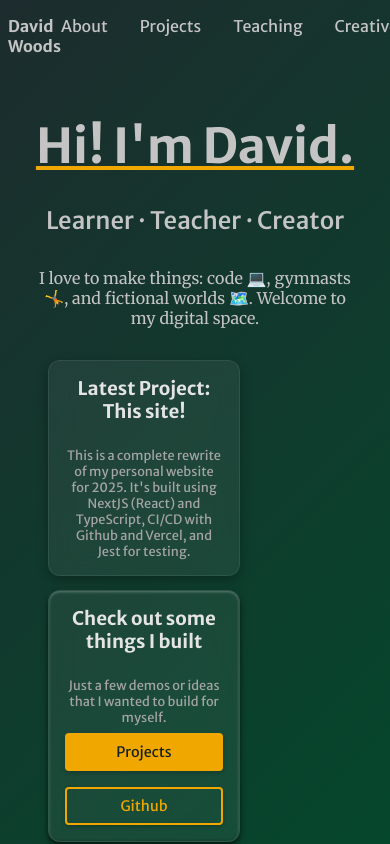
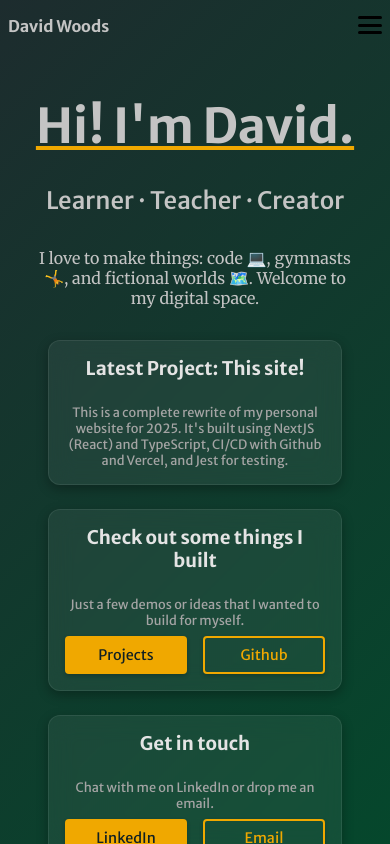
Before and after one commit to dave-woods/dwoods.xyz, a Next.js app: page / in a window 390 px wide. Built offline with nearby package versions, Linux system fonts and the light colour scheme.

Commit message:
Make thing somewhat more responsive on mobile

```diff
--- a/src/components/Card.module.css
+++ b/src/components/Card.module.css
@@ -1,9 +1,11 @@
 .card {
-    width: clamp(12rem, 30vw, 20rem);
+    /* width: clamp(12rem, 40vw, 20rem); */
     display: flex;
     flex-direction: column;
     gap: 0.5rem;
 
+    margin-inline: auto;
+    width: 100%;
     /* color: var(--fg);
     background: var(--bg);
     border-radius: 8px;
@@ -29,13 +31,21 @@
         color: var(--fg-dark);
         font-size: 0.8rem;
     }
+
+    transition: transform 200ms;
 }
 
-.card.highlight {
-    background: rgba(255, 255, 255, 0.06);
+.card:hover {
+    background: rgba(255, 255, 255, 0.08);
     color: var(--fg-light);
     box-shadow: 0 4px 6px rgba(0, 0, 0, 0.6),
                 inset 0 1px 3px rgba(255, 255, 255, 0.3),
                 inset 0 -1px 2px rgba(0, 0, 0, 0.3);
-    transform: translateY(-10px);
+    transform: translateY(-2px);
 }
+
+@media (width <= 600) {
+    .card.highlight {
+        transform: translateY(0);
+    }
+}
--- a/src/components/Header.module.css
+++ b/src/components/Header.module.css
@@ -1,24 +1,93 @@
 .header {
-    /* background-color: var(--dark); */
     display: flex;
     flex-direction: row;
     justify-content: space-between;
     padding-block: 1rem;
     padding-inline: 0.5rem;
     font-family: var(--merriweather-sans);
+    position: relative;
 }
+
 .logo {
-    /* color: var(--accent); */
     font-weight: 700;
 }
+/* .logo:hover {
+    text-decoration: underline currentColor;
+} */
 .nav {
     display: flex;
     flex-direction: row;
     gap: 2rem;
+    transition: all 0.3s ease;
 }
+/* .nav a:not(:hover) {
+    mix-blend-mode: soft-light;
+} */
 .active {
     text-decoration: underline var(--accent);
 }
 .nav a:hover {
     text-decoration: underline currentColor;
 }
+
+
+/* below styles are for mobile */
+.menuButton {
+  display: none;
+  flex-direction: column;
+  justify-content: space-between;
+  width: 24px;
+  height: 18px;
+  background: transparent;
+  border: none;
+  cursor: pointer;
+  padding: 0;
+}
+
+.bar {
+  height: 3px;
+  width: 100%;
+  background-color: currentColor;
+  border-radius: 2px;
+  transition: all 200ms ease;
+}
+
+.menuButton.open .bar:nth-child(1) {
+  transform: translateY(7.5px) rotate(45deg);
+}
+.menuButton.open .bar:nth-child(2) {
+  opacity: 0;
+}
+.menuButton.open .bar:nth-child(3) {
+  transform: translateY(-7.5px) rotate(-45deg);
+}
+
+@media (max-width: 768px) {
+  .menuButton {
+    display: flex;
+  }
+
+  .nav {
+    position: absolute;
+    top: 100%;
+    right: 0.5rem;
+    background: rgba(29, 44, 46, .85);
+    z-index: 10;
+    backdrop-filter: blur(12px);
+    flex-direction: column;
+    align-items: start;
+    gap: 1.5rem;
+    box-shadow: 0 4px 8px rgba(0,0,0,0.15);
+    opacity: 0;
+    pointer-events: none;
+    transform: translateY(-10px);
+    padding: 1.5rem 2rem;
+    border-radius: 10px;
+  }
+
+  .showNav {
+    opacity: 1;
+    pointer-events: auto;
+    transform: translateY(0);
+  }
+}
--- a/src/components/Header.tsx
+++ b/src/components/Header.tsx
@@ -5,9 +5,11 @@ import '../app/globals.css'
 
 import styles from './Header.module.css'
 import { usePathname } from 'next/navigation'
+import { useState } from 'react'
 
 export default function Header() {
   const pathname = usePathname()
+  const [menuOpen, setMenuOpen] = useState(false)
   const navLinks = [
     { href: '/about', label: 'About', ariaLabel: 'About Me' },
     { href: '/projects', label: 'Projects', ariaLabel: 'My Projects' },
@@ -17,16 +19,32 @@ export default function Header() {
   ]
   return (
     <header className={styles.header}>
-      <Link className={styles.logo} href='/' aria-label='David Woods Homepage'>
+      <Link
+        className={styles.logo}
+        href='/'
+        aria-label='David Woods Homepage'
+        onClick={() => setMenuOpen(false)}
+      >
         David Woods
       </Link>
-      <nav className={styles.nav}>
+      <button
+        className={`${styles.menuButton} ${menuOpen ? styles.open : ''}`}
+        aria-label='Toggle navigation menu'
+        aria-expanded={menuOpen}
+        onClick={() => setMenuOpen(!menuOpen)}
+      >
+        <span className={styles.bar}></span>
+        <span className={styles.bar}></span>
+        <span className={styles.bar}></span>
+      </button>
+      <nav className={`${styles.nav} ${menuOpen ? styles.showNav : ''}`}>
         {navLinks.map(({ href, label, ariaLabel }) => (
           <Link
             key={href}
             href={href}
             className={pathname === href ? styles.active : ''}
             aria-label={ariaLabel}
+            onClick={() => setMenuOpen(false)}
           >
             {label}
           </Link>
```
